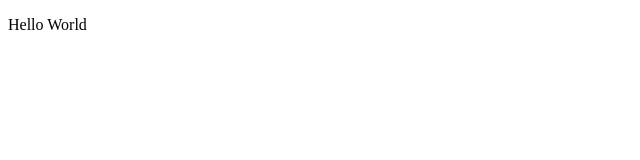
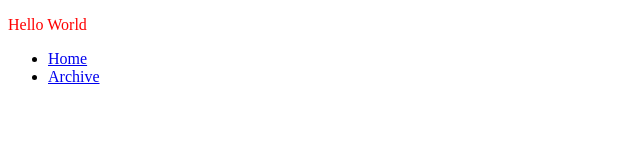
Before and after one commit to sheeley820/sheeley820.github.io, a plain HTML site: page index.html in a window 1280 px wide. Shown: the whole page, without its empty margins (0-640 px from the left). Drawn offline with Linux system fonts and the light colour scheme.

Commit message:
initializing style sheet

```diff
--- a/index.html
+++ b/index.html
@@ -3,10 +3,14 @@
   <head>
     <meta charset="utf-8">
     <title>title</title>
-    <!-- <link rel="stylesheet" href="style.css"> -->
+    <link rel="stylesheet" href="style.css">
     <!-- <script src="script.js"></script> -->
   </head>
   <body>
     <p>Hello World</p>
+    <ul>
+      <li><a href="#home">Home</a></li>
+      <li><a href="#news">Archive</a></li>
+    </ul>
   </body>
 </html>
--- /dev/null
+++ b/style.css
@@ -0,0 +1,3 @@
+p {
+    color: red;
+}
```
